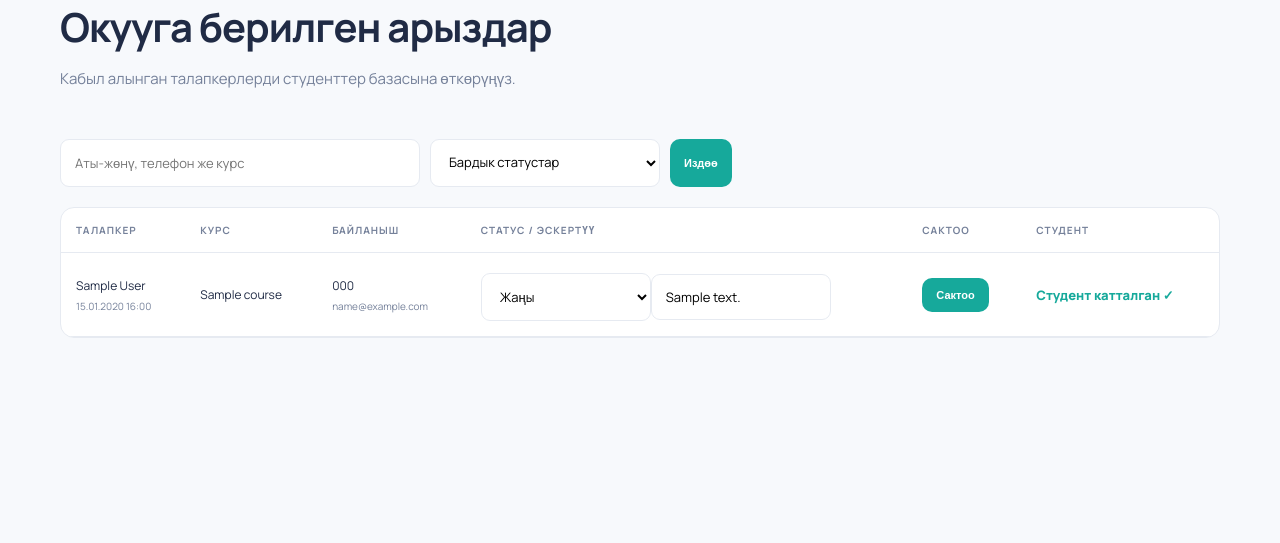
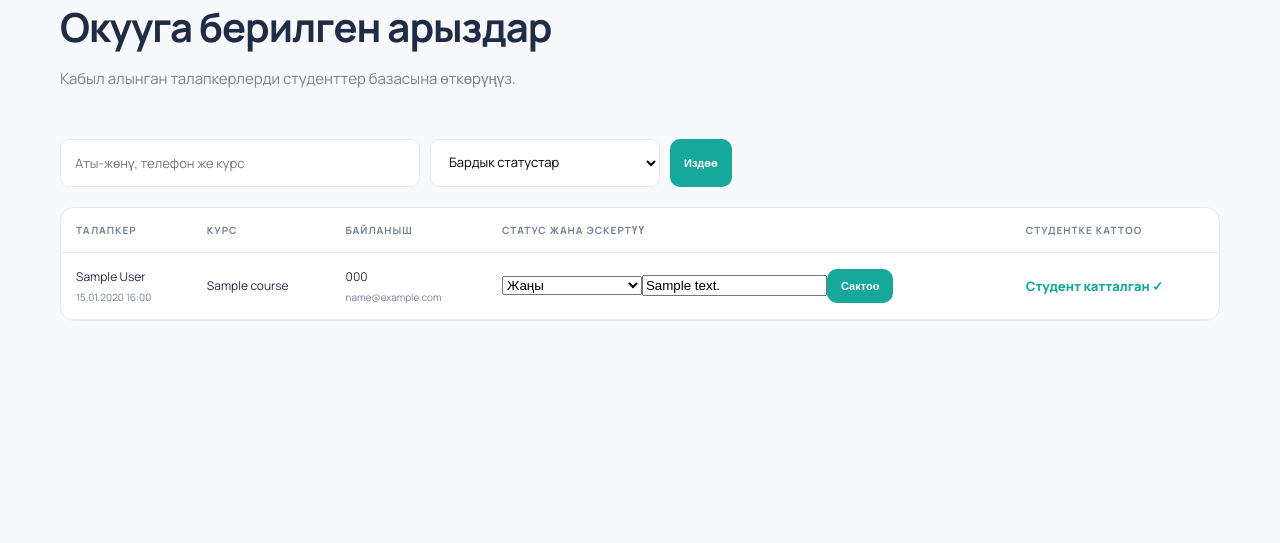
Before and after one commit to MamatkulovaBegimai/bilim_hub, a Django app: page /manager/applications/ in a window 1280 px wide. Shown: the part 169-712 px from the top of the page. Run offline with Django 5.2, Linux system fonts and the light colour scheme; a user stored in the database is signed in; tables that the repository leaves empty hold one stand-in row (values such as "Sample post").

Commit message:
Fix application list forms markup

```diff
--- a/templates/academy/application_list.html
+++ b/templates/academy/application_list.html
@@ -3,14 +3,13 @@
 {% block content %}
 <section class="page-heading"><span class="eyebrow">МЕНЕДЖЕР ҮЧҮН</span><h1>Окууга берилген арыздар</h1><p>Кабыл алынган талапкерлерди студенттер базасына өткөрүңүз.</p></section>
 <form method="get" class="filter-form"><input name="q" value="{{ q }}" placeholder="Аты-жөнү, телефон же курс"><select name="status"><option value="">Бардык статустар</option>{% for value,label in status_choices %}<option value="{{ value }}" {% if status == value %}selected{% endif %}>{{ label }}</option>{% endfor %}</select><button class="btn btn-small">Издөө</button></form>
-<div class="table-wrap"><table><thead><tr><th>Талапкер</th><th>Курс</th><th>Байланыш</th><th>Статус / эскертүү</th><th>Сактоо</th><th>Студент</th></tr></thead><tbody>
+<div class="table-wrap"><table><thead><tr><th>Талапкер</th><th>Курс</th><th>Байланыш</th><th>Статус жана эскертүү</th><th>Студентке каттоо</th></tr></thead><tbody>
 {% for a in applications %}
 <tr>
 <td>{{ a.full_name }}<small class="cell-small">{{ a.created_at|date:'d.m.Y H:i' }}</small></td>
 <td>{{ a.course.title }}</td>
 <td>{{ a.phone }}<small class="cell-small">{{ a.email|default:'—' }}</small></td>
-<td><form method="post" action="{% url 'application_update' a.pk %}" class="inline-form">{% csrf_token %}<select name="status">{% for value,label in status_choices %}<option value="{{ value }}" {% if a.status == value %}selected{% endif %}>{{ label }}</option>{% endfor %}</select><input name="manager_note" value="{{ a.manager_note }}" placeholder="Эскертүү"></td>
-<td><button class="btn btn-small" type="submit">Сактоо</button></form></td>
+<td><form method="post" action="{% url 'application_update' a.pk %}" class="application-status-form">{% csrf_token %}<select name="status">{% for value,label in status_choices %}<option value="{{ value }}" {% if a.status == value %}selected{% endif %}>{{ label }}</option>{% endfor %}</select><input name="manager_note" value="{{ a.manager_note }}" placeholder="Эскертүү"><button class="btn btn-small" type="submit">Сактоо</button></form></td>
 <td>
 {% if a.student %}
   <a class="text-link" href="{% url 'student_update' a.student.pk %}">Студент катталган ✓</a>
@@ -23,6 +22,6 @@
   <small class="muted-text">Алгач «Кабыл алынды» статусун коюңуз</small>
 {% endif %}
 </td></tr>
-{% empty %}<tr><td colspan="6">Арыздар табылган жок.</td></tr>{% endfor %}
+{% empty %}<tr><td colspan="5">Арыздар табылган жок.</td></tr>{% endfor %}
 </tbody></table></div>
 {% endblock %}
```
